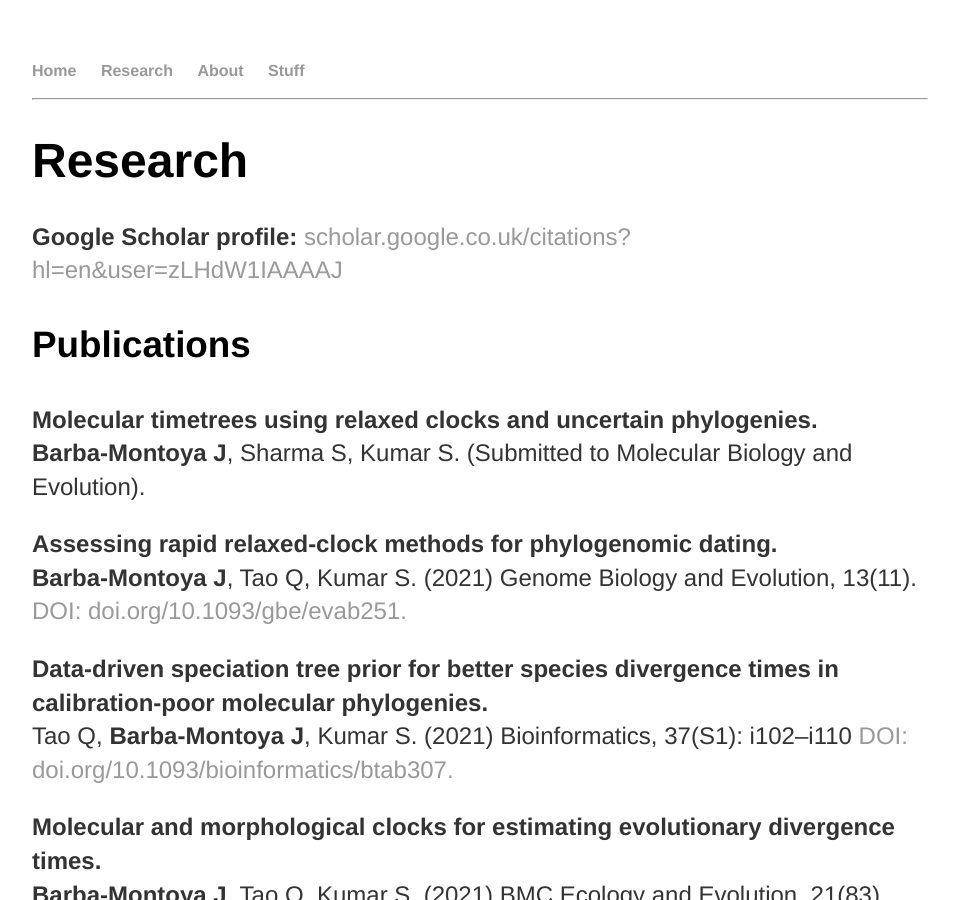
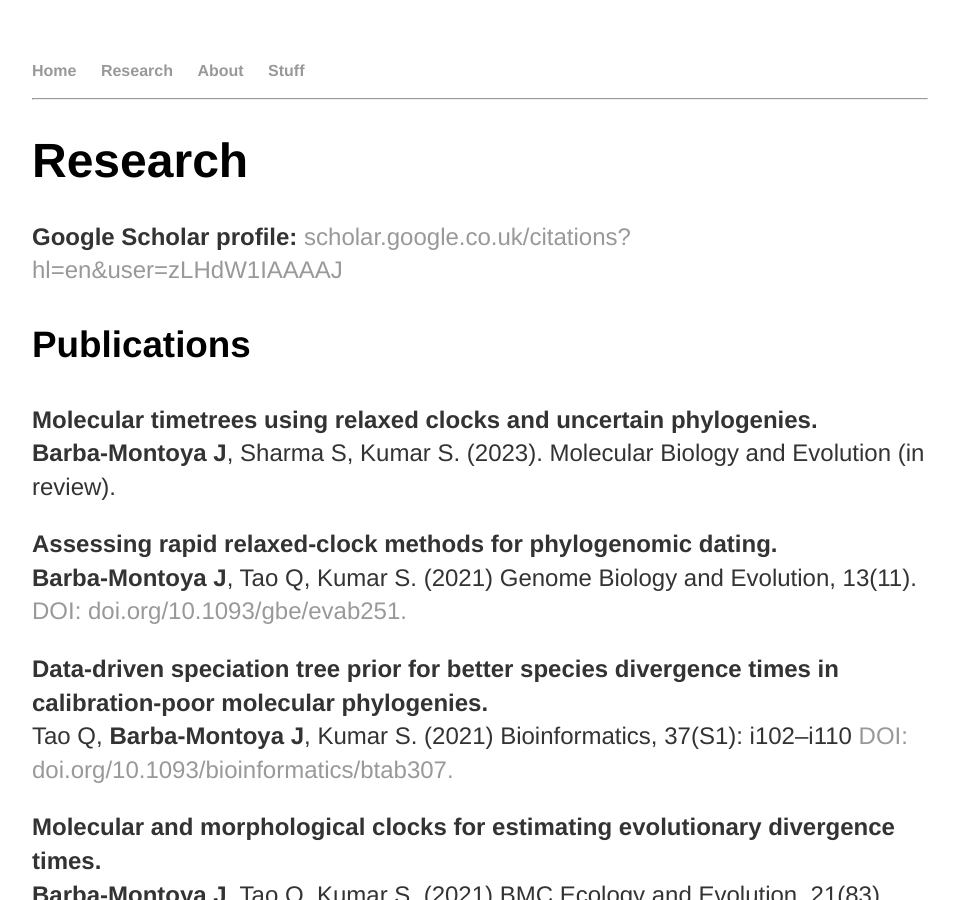
Before and after one commit to josebarbamontoya/josebarbamontoya.github.io, a Jekyll site: the page built from research/index.html, in a window 1280 px wide and 900 px high. Shown: the whole window, without its empty margins (160-1119 px from the left). Built offline with Jekyll 4.4.1, drawn with Linux system fonts in a browser that asks for light colours.

Commit message:
Update index.html

```diff
--- a/research/index.html
+++ b/research/index.html
@@ -9,7 +9,7 @@
 					<h3>Publications</h3>
 
 <p><b>Molecular timetrees using relaxed clocks and uncertain phylogenies.</b><br>
-<b>Barba-Montoya J</b>, Sharma S, Kumar S. (Submitted to Molecular Biology and Evolution).
+<b>Barba-Montoya J</b>, Sharma S, Kumar S. (2023). Molecular Biology and Evolution (in review).
 
 <p><b>Assessing rapid relaxed-clock methods for phylogenomic dating.</b><br>
 <b>Barba-Montoya J</b>, Tao Q, Kumar S. (2021) Genome Biology and Evolution, 13(11). <a href=" https://doi.org/10.1093/gbe/evab251">DOI: doi.org/10.1093/gbe/evab251.</a>
```
